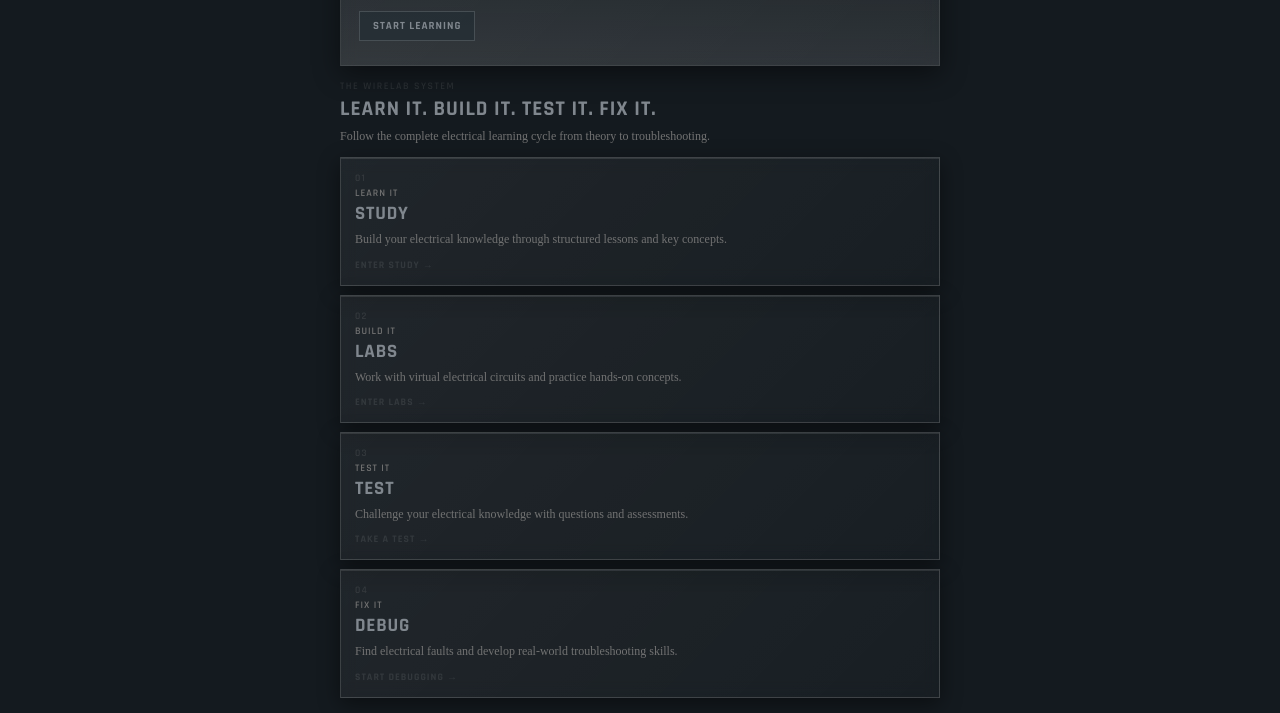
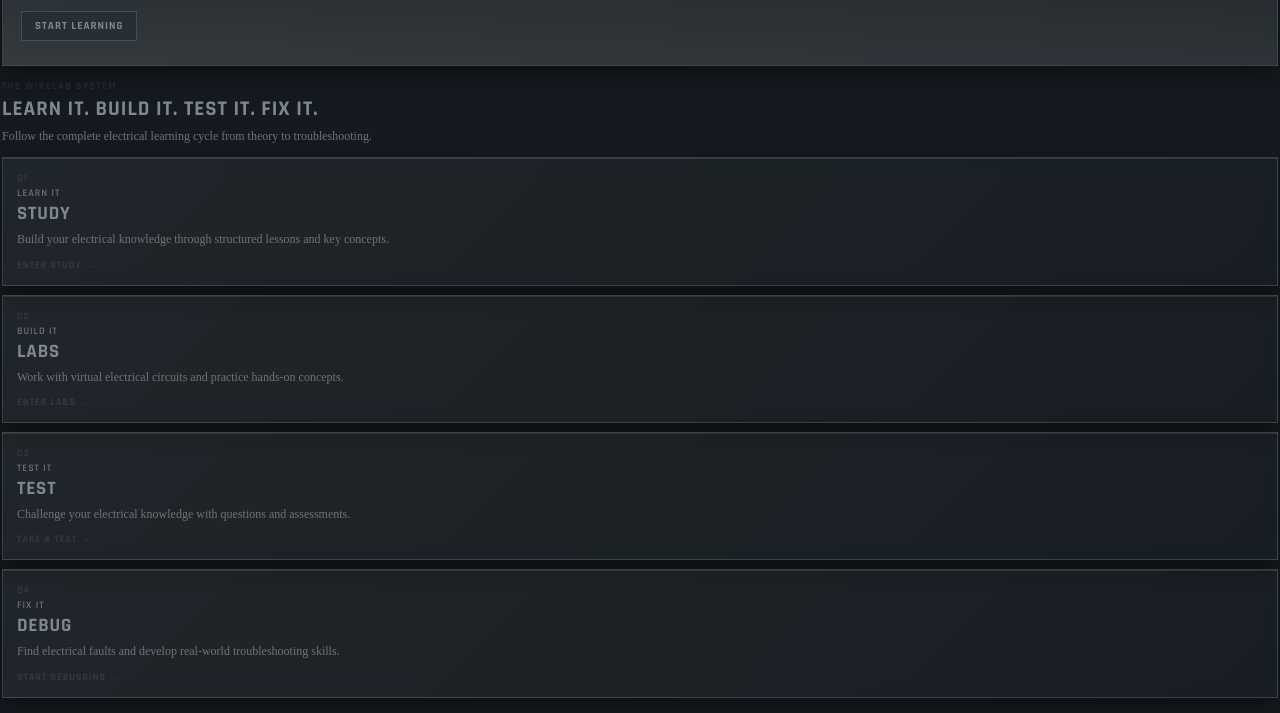
Before and after one commit to kamikazikvnny/wirelab4.8, a plain HTML site: page index.html in a window 1280 px wide. Shown: the part 244-957 px from the top of the page. Drawn offline with Linux system fonts and the light colour scheme.

Commit message:
Update nav.css

```diff
--- a/nav.css
+++ b/nav.css
@@ -174,7 +174,7 @@ img {
 ===================================================== */
 main,
 .page-width {
-    width: min(600px, calc(100% - 20px));
+    width: calc(100% - 4px);
     max-width: none;
     margin: 0 auto;
     padding-bottom: 40px;
```
